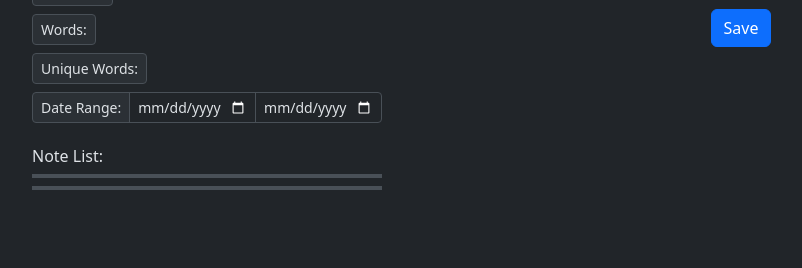
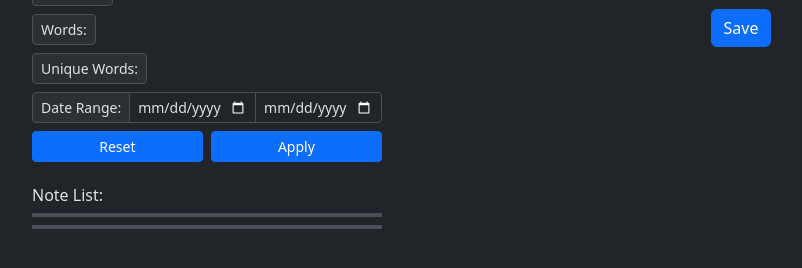
Before and after one commit to BRANYA43/online_notes, a Django app: template src/templates/home.html in a window 1280 px wide. Shown: the part 189-457 px from the top of the page, without its empty margins (98-900 px from the left). Run offline with Django 4.2, Linux system fonts and the light colour scheme; the template is opened without the code that fills it, so the values that code supplies are empty; some libraries are stand-ins or nearby versions.

Commit message:
Add reset and apply buttons

```diff
--- a/src/templates/includes/filter_panel.html
+++ b/src/templates/includes/filter_panel.html
@@ -25,6 +25,10 @@
         <input id="{{ filter_form.created.auto_id }}_0" class="form-control form-control-sm" type="date" name="created_after" placeholder="Start" aria-describedby="sort_by_date_range">
         <input id="{{ filter_form.created.auto_id }}_1" class="form-control form-control-sm" type="date" name="created_before" placeholder="End" aria-describedby="sort_by_date_range">
       </div>
+      <div class="d-flex gap-2">
+        <button id="reset" class="btn btn-primary btn-sm flex-fill" type="reset">Reset</button>
+        <button id="submit" class="btn btn-primary btn-sm flex-fill" type="submit">Apply</button>
+      </div>
     </div>
   </form>
 </div>
```
